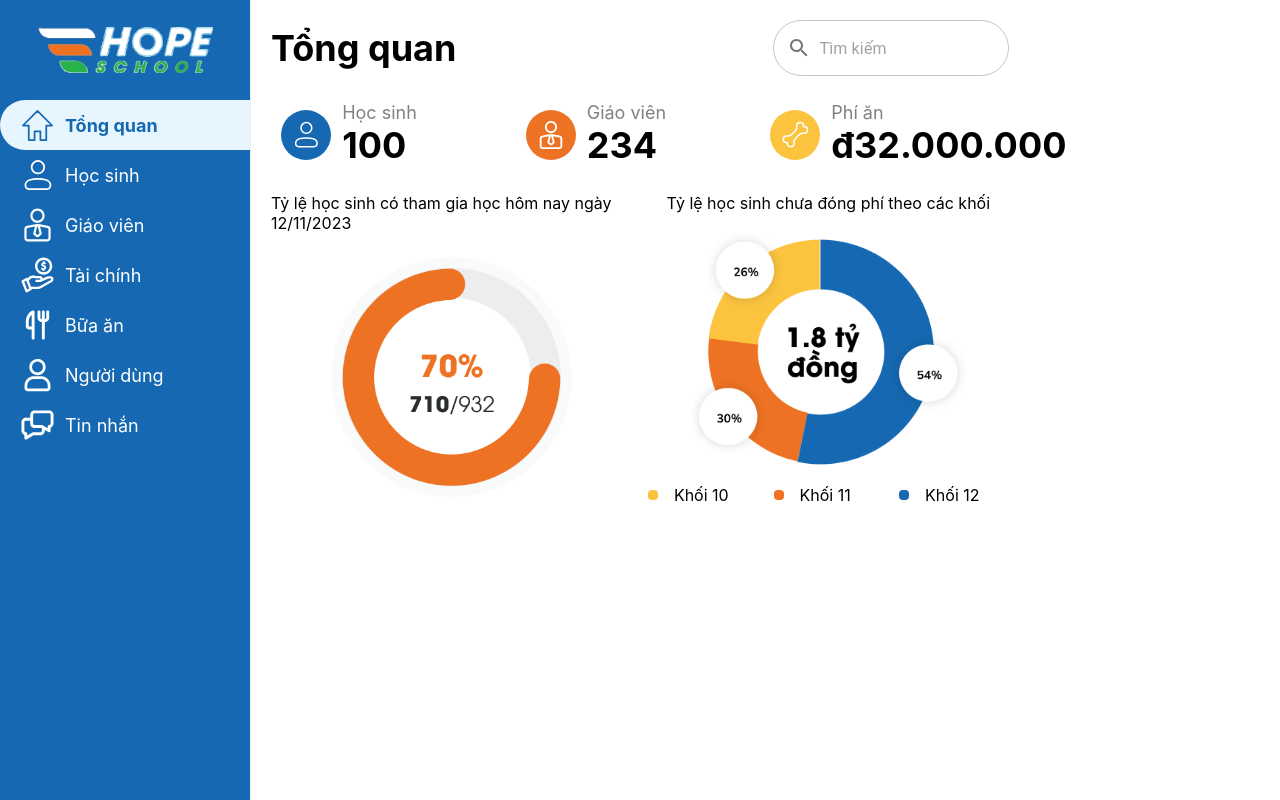
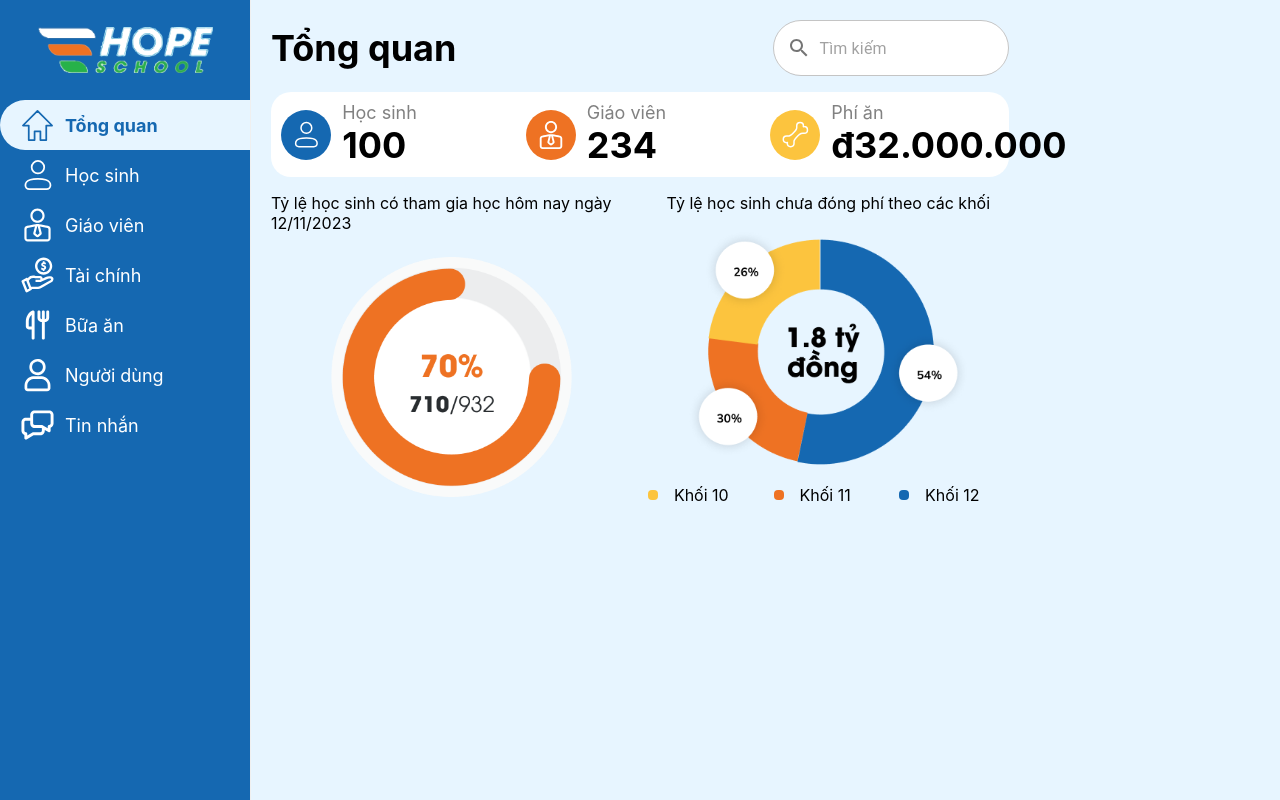
Before and after one commit to TalJa1/web-huybao, a React (Create React App) app: page / in a window 1280 px wide. Built offline with nearby package versions, Linux system fonts and the light colour scheme.

Commit message:
Enhance TopLayout with updated styling for content area and background color

```diff
--- a/src/components/TopLayout.tsx
+++ b/src/components/TopLayout.tsx
@@ -53,7 +53,7 @@ const TopLayout: React.FC<{ children: React.ReactNode }> = ({ children }) => {
   return (
     <div style={{ display: "flex", height: "100vh" }}>
       <Sidebar
-      collapsed={isMinimized}
+        collapsed={isMinimized}
         rootStyles={{
           [`.${sidebarClasses.container}`]: {
             backgroundColor: "#1568B1",
@@ -140,7 +140,14 @@ const TopLayout: React.FC<{ children: React.ReactNode }> = ({ children }) => {
           </MenuItem>
         </Menu>
       </Sidebar>
-      <div style={{ flex: 1, padding: "20px", overflow: "auto" }}>
+      <div
+        style={{
+          flex: 1,
+          padding: "20px",
+          overflow: "auto",
+          backgroundColor: "#E7F5FF",
+        }}
+      >
         {children}
       </div>
     </div>
```
